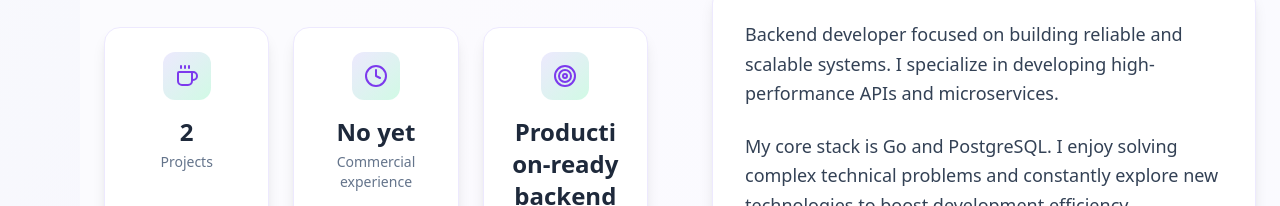
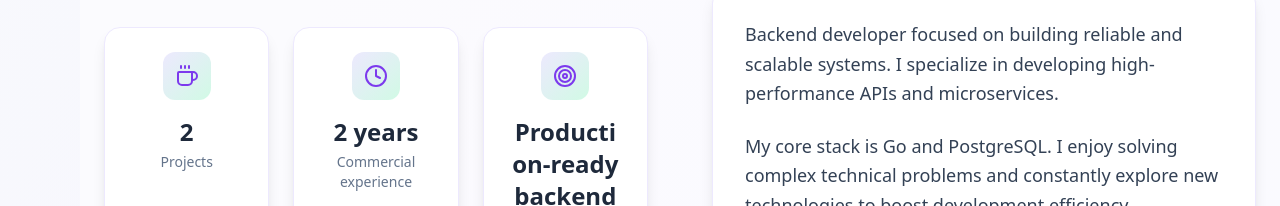
Before and after one commit to mrevds/mrevds-2f8dca31, a React (Vite) app: page / in a window 1280 px wide. Shown: the part 933-1139 px from the top of the page. Built offline with nearby package versions, Linux system fonts and the light colour scheme.

Commit message:
Update AboutSection.tsx

```diff
--- a/src/components/AboutSection.tsx
+++ b/src/components/AboutSection.tsx
@@ -9,7 +9,7 @@ const AboutSection = () => {
 
   const stats = [
     { icon: Coffee, label: "Projects", value: "2" },
-    { icon: Clock, label: "Commercial experience", value: "No yet" },
+    { icon: Clock, label: "Commercial experience", value: "2 years" },
 { icon: Target, label: "Target", value: "Production-ready backend engineer" }
 
 
```
